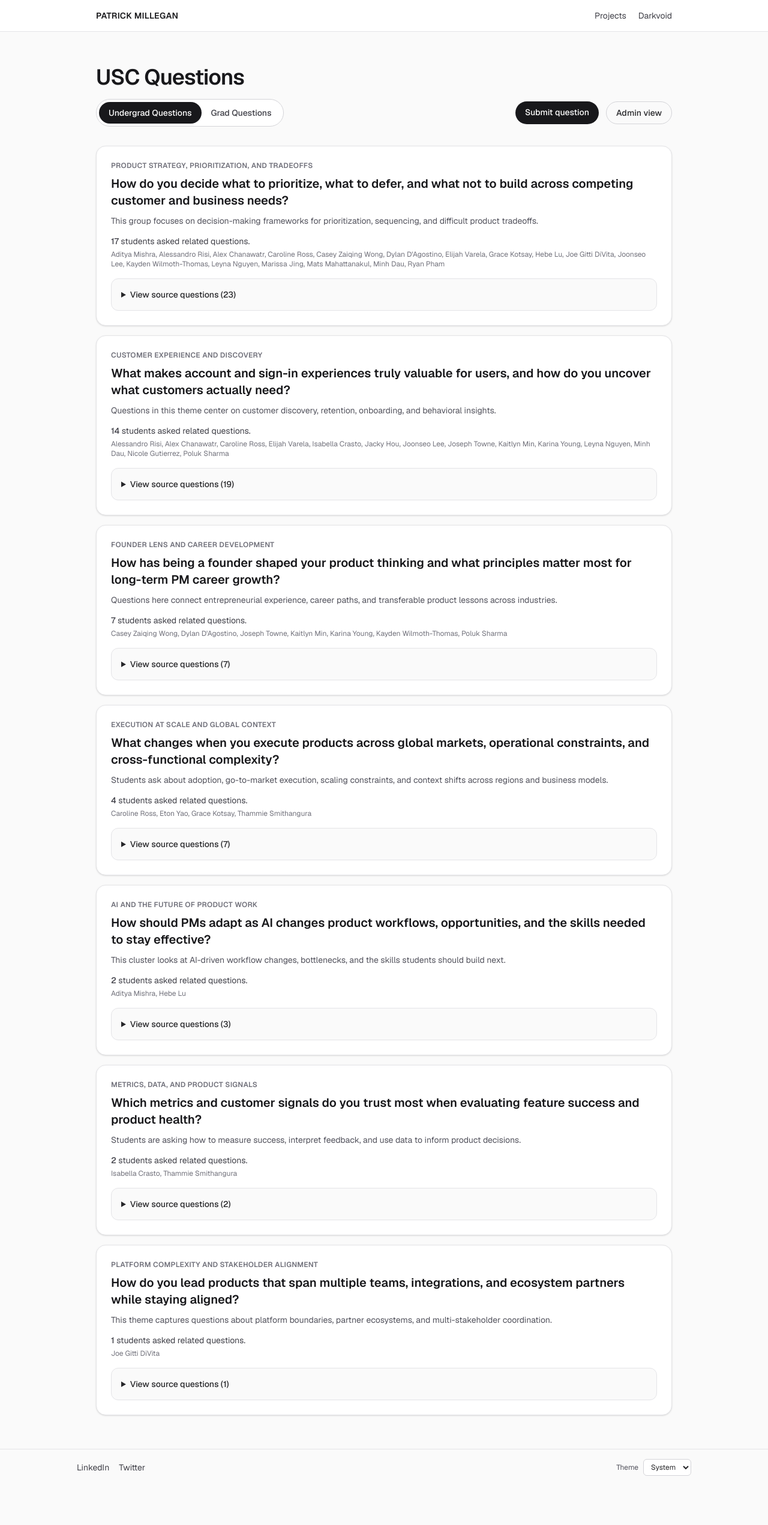
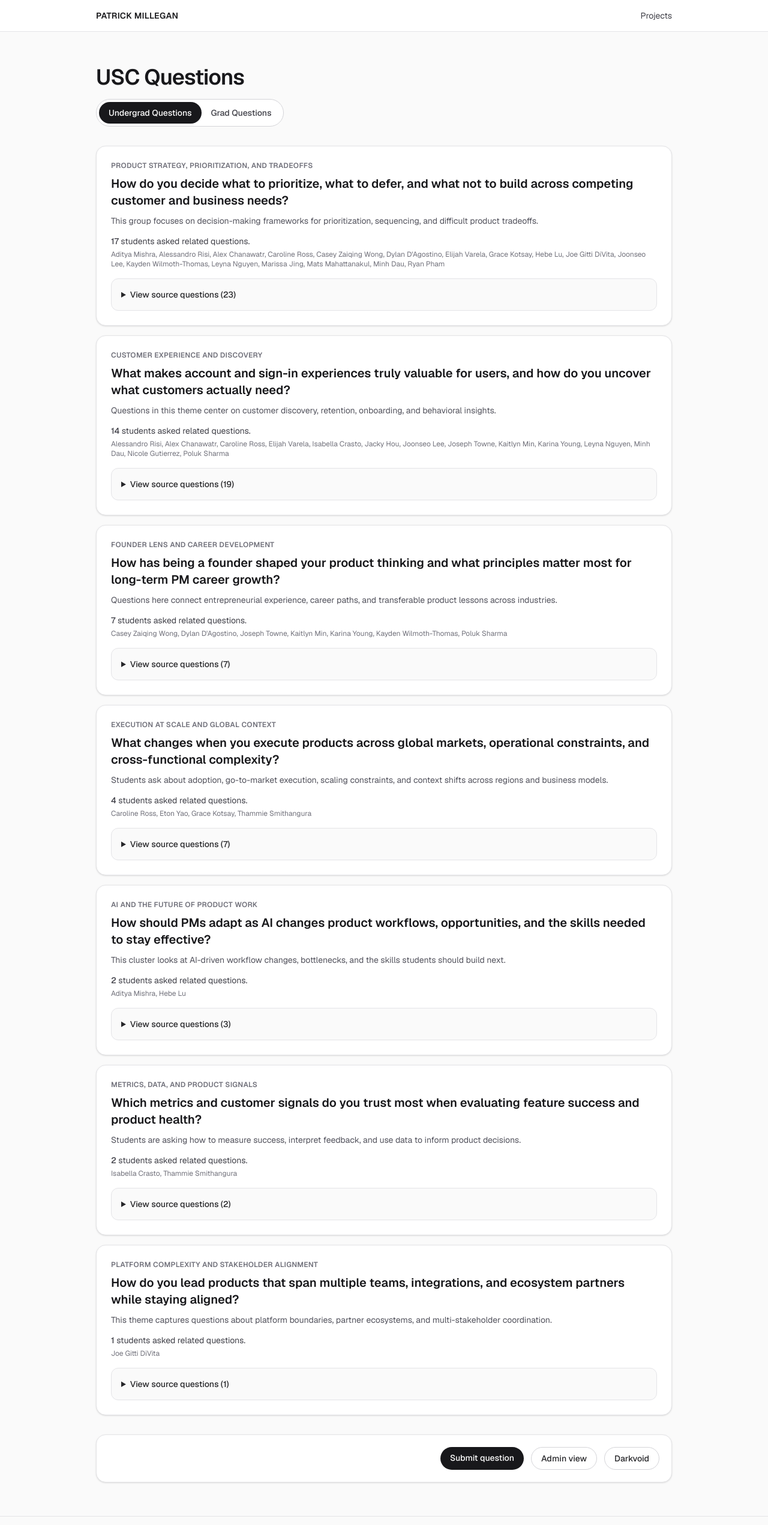
Before and after one commit to pmillegan/patrick-site, a Next.js app: page /usc in a window 1280 px wide. Shown: the top 2542 px of the page at 60% size. Before the commit the page ends 2476 px from the top, so only its background shows below. Built offline with nearby package versions, Linux system fonts and the light colour scheme.

Commit message:
move usc actions below questions and simplify top nav
Relocate USC submit/admin actions to the bottom of the questions page, add Darkvoid there for contextual navigation, and remove the global Darkvoid header link.

Made-with: Cursor

```diff
--- a/src/app/layout.tsx
+++ b/src/app/layout.tsx
@@ -54,9 +54,6 @@ export default function RootLayout({
               <Link href="/projects" className="hover:text-zinc-900 dark:hover:text-zinc-100">
                 Projects
               </Link>
-              <Link href="/darkvoid" className="hover:text-zinc-900 dark:hover:text-zinc-100">
-                Darkvoid
-              </Link>
             </nav>
           </div>
         </header>
--- a/src/app/usc/page.tsx
+++ b/src/app/usc/page.tsx
@@ -54,20 +54,6 @@ export default async function UscQuestionsPage({
               }`}
             >
               Grad Questions
-            </Link>
-          </div>
-          <div className="ml-auto flex flex-wrap gap-3">
-            <Link
-              href="/usc/submit"
-              className="rounded-full bg-zinc-900 px-4 py-2 text-sm font-medium text-white transition hover:bg-zinc-700 dark:bg-zinc-100 dark:text-zinc-900 dark:hover:bg-zinc-300"
-            >
-              Submit question
-            </Link>
-            <Link
-              href="/usc/admin"
-              className="rounded-full border border-zinc-300 px-4 py-2 text-sm font-medium text-zinc-800 transition hover:bg-zinc-100 dark:border-zinc-700 dark:text-zinc-200 dark:hover:bg-zinc-800"
-            >
-              Admin view
             </Link>
           </div>
         </div>
@@ -137,6 +123,29 @@ export default async function UscQuestionsPage({
           </article>
         ))}
       </section>
+
+      <section className="rounded-2xl border border-zinc-200 bg-white p-5 shadow-sm dark:border-zinc-800 dark:bg-zinc-900">
+        <div className="flex flex-wrap justify-center gap-3 sm:justify-end">
+          <Link
+            href="/usc/submit"
+            className="rounded-full bg-zinc-900 px-4 py-2 text-sm font-medium text-white transition hover:bg-zinc-700 dark:bg-zinc-100 dark:text-zinc-900 dark:hover:bg-zinc-300"
+          >
+            Submit question
+          </Link>
+          <Link
+            href="/usc/admin"
+            className="rounded-full border border-zinc-300 px-4 py-2 text-sm font-medium text-zinc-800 transition hover:bg-zinc-100 dark:border-zinc-700 dark:text-zinc-200 dark:hover:bg-zinc-800"
+          >
+            Admin view
+          </Link>
+          <Link
+            href="/darkvoid"
+            className="rounded-full border border-zinc-300 px-4 py-2 text-sm font-medium text-zinc-800 transition hover:bg-zinc-100 dark:border-zinc-700 dark:text-zinc-200 dark:hover:bg-zinc-800"
+          >
+            Darkvoid
+          </Link>
+        </div>
+      </section>
     </main>
   );
 }
```
